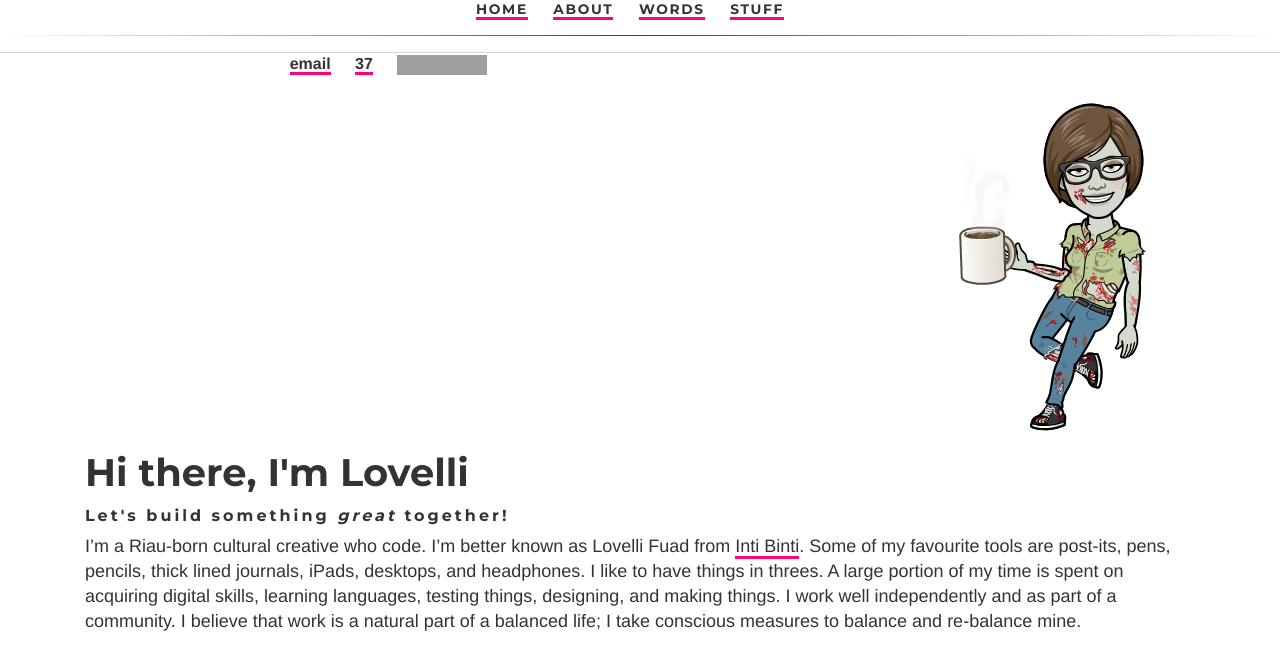
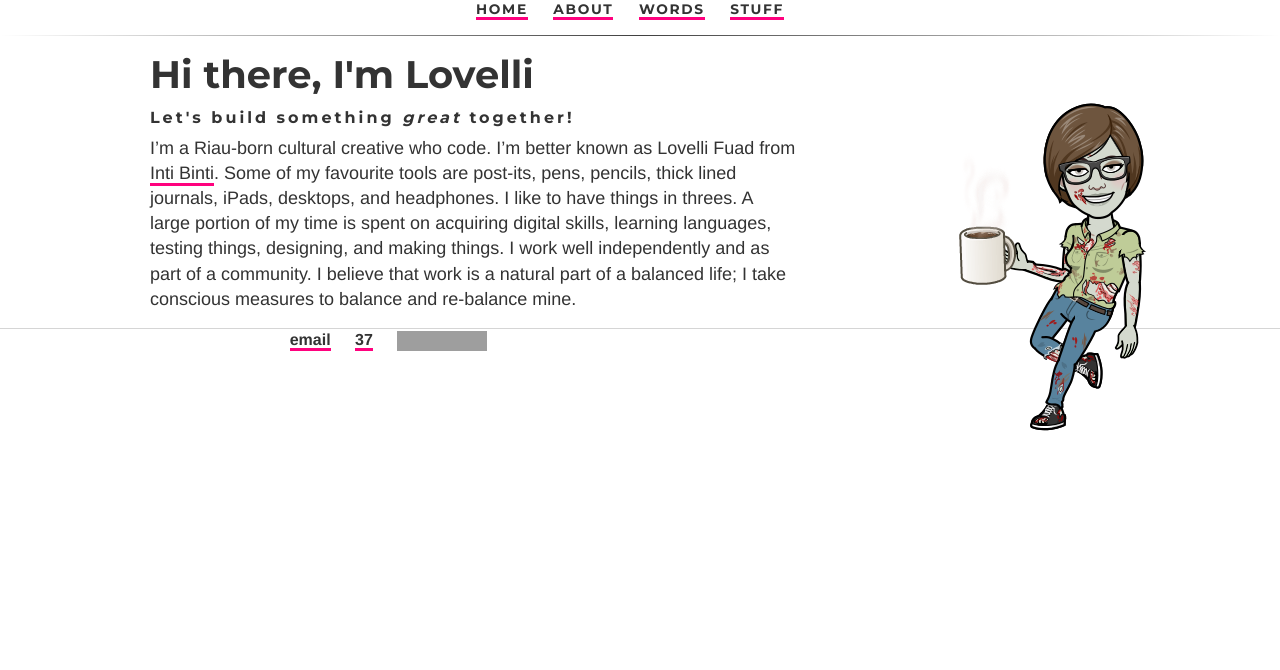
Before and after one commit to ariesti/ariesti.github.io, a Jekyll site: the page built from index.html, in a window 1280 px wide. Shown: the top 670 px of the page. Built offline with Jekyll 4.4.1, drawn with Linux system fonts in a browser that asks for light colours; grey boxes are pictures that could not be loaded.

Commit message:
Update index.html

```diff
--- a/index.html
+++ b/index.html
@@ -9,7 +9,7 @@ description: Towards digital humanities
 	<img src="assets/1-Halloween.png" alt="Flowers in Chania" style="float:right" />
 	</a>
 </div>
-<div class="left">
+<div id="wrapper">
 	<h1>Hi there, I'm Lovelli</h1>
 	<h2 class="subtitle">Let's build something <i>great</i> together!</h2>
 	<p>I’m a Riau-born cultural creative who code.
```
